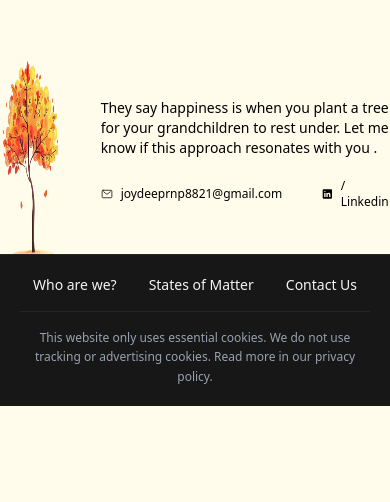
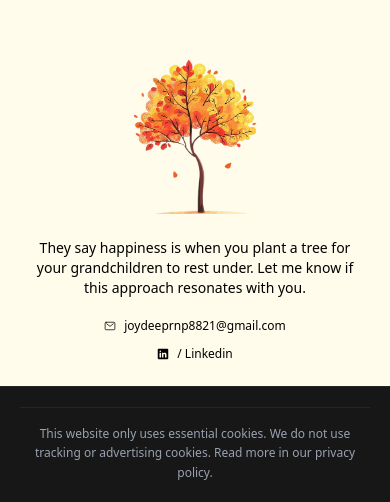
Before and after one commit to joydeep-07/Art-Gallery, a React (Vite) app: page / in a window 390 px wide. Shown: the part 5625-6127 px from the top of the page. Before the commit the page ends 6031 px from the top, so only its background shows below. Built offline with nearby package versions, Linux system fonts and the light colour scheme.

Commit message:
Responsive Footer

```diff
--- a/src/layouts/Footer.jsx
+++ b/src/layouts/Footer.jsx
@@ -5,34 +5,37 @@ import { IoMailOutline, IoLogoLinkedin } from "react-icons/io5";
 
 const Footer = () => {
   return (
-    <footer className="h-[250px] flex flex-col justify-between">
-      {/* Top Space / Branding Placeholder */}
-      <div className=" flex gap-10 justify-center items-center">
+    <footer className="h-auto md:h-[250px] flex flex-col justify-between">
+      {/* Top Section */}
+      <div className="flex flex-col md:flex-row gap-6 md:gap-10 justify-center items-center px-4">
         <div>
-          <img src={tree} className="h-50" alt="" />
+          <img src={tree} className="h-40 md:h-50" alt="" />
         </div>
-        <div>
+
+        <div className="text-center md:text-left px-2 md:px-0">
           <h2 className="max-w-md text-sm">
             They say happiness is when you plant a tree for your grandchildren
-            to rest under. Let me know if this approach resonates with you .
+            to rest under. Let me know if this approach resonates with you.
           </h2>
-          <div className="flex gap-10 text-xs pt-5">
-            <div className="flex justify-center items-center gap-2">
+
+          <div className="flex flex-col md:flex-row gap-3 md:gap-10 text-xs pt-5">
+            <div className="flex justify-center md:justify-start items-center gap-2">
               <IoMailOutline />
-              <h3>joydeeprnp8821@gmail.com</h3>
+              <h3 className="break-all">joydeeprnp8821@gmail.com</h3>
             </div>
-            <div className="flex justify-center items-center gap-2">
+
+            <div className="flex justify-center md:justify-start items-center gap-2">
               <IoLogoLinkedin />
-              <h3> / Linkedin</h3>
+              <h3>/ Linkedin</h3>
             </div>
           </div>
         </div>
       </div>
 
-      {/* Footer Bottom Section */}
-      <div className="p-5 bg-neutral-900 flex flex-col items-center gap-4 border-t border-neutral-800">
-        {/* Navigation Links */}
-        <nav className="text-sm flex text-gray-100 gap-8">
+      {/* Footer Bottom */}
+      <div className="p-5 bg-neutral-900 flex flex-col items-center gap-4 border-t border-neutral-800 mt-6 md:mt-0">
+        {/* Hide navigation on mobile */}
+        <nav className="hidden md:flex text-sm text-gray-100 gap-8">
           <Link
             to="/are/we/working"
             className="hover:text-gray-300 transition-colors"
@@ -55,11 +58,9 @@ const Footer = () => {
           </Link>
         </nav>
 
-        {/* Divider */}
         <div className="w-full h-[1px] bg-neutral-800"></div>
 
-        {/* Cookie / Privacy Note */}
-        <p className="text-xs text-center text-gray-400 leading-relaxed">
+        <p className="text-xs text-center text-gray-400 leading-relaxed px-3">
           This website only uses essential cookies. We do not use tracking or
           advertising cookies. Read more in our privacy policy.
         </p>
```
